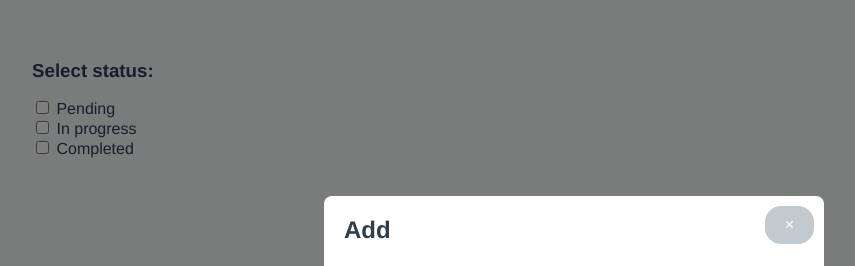
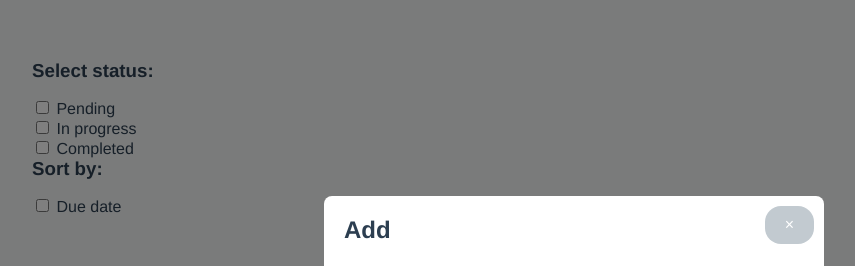
Before and after one commit to JAIOMP/Task-Manager, a Vue app: page / in a window 1280 px wide. Shown: the top 266 px of the page, without its empty margins (66-921 px from the left). Built offline with nearby package versions, Linux system fonts and the light colour scheme.

Commit message:
feat: added sort and filters functionality through store

```diff
--- a/src/components/TaskFilter.vue
+++ b/src/components/TaskFilter.vue
@@ -1,9 +1,18 @@
 <script setup lang="ts">
 import TaskStatus from './TaskStatus.vue'
-import { useTaskStore } from '@/stores/taskStore'
+import { withDefaults, defineProps } from 'vue'
 import Heading from './atoms/Heading.vue'
+import Checkbox from './atoms/Checkbox.vue'
 
-const { setFilters } = useTaskStore()
+interface Props {
+  setFilters: () => void
+  sortTaskByDueDate: () => void
+}
+
+withDefaults(defineProps<Props>(), {
+  setFilters: () => {},
+  sortTaskByDueDate: () => {}
+})
 
 </script>
 
@@ -14,6 +23,9 @@ const { setFilters } = useTaskStore()
       :isFilter="true"
       :setFilter="setFilters"
     />
+
+    <Heading tag="h3">Sort by: </Heading>
+    <Checkbox label="Due date" value="Due date" :change="sortTaskByDueDate" />
   </div>
 </template>
 
--- a/src/components/TaskList.vue
+++ b/src/components/TaskList.vue
@@ -1,33 +1,12 @@
 <script setup lang="ts">
-import { Task } from '@/configs/types'
 import { useTaskStore } from '@/stores/taskStore'
-import { computed } from 'vue';
 
 const store = useTaskStore()
-
-const filteredTasks = computed(() => {
-  let filteredTasks: Task[] = []
-  const { filters, tasks } = store
-  let filtersName = Object.keys(filters)
-
-  if(filtersName.length > 0) {
-    for(const filter of filtersName) {
-      for(const task of tasks) {
-        if(task.status === filter) {
-          filteredTasks.push(task)
-        }
-      }
-    }
-    return filteredTasks
-  }
-
-  return tasks
-})
 
 </script>
 <template>
   <div class="todo__task-list">
-    <div v-for="task in filteredTasks" :key="task.id" class="todo__task-card">
+    <div v-for="task in store.tasks" :key="task.id" class="todo__task-card">
       <div class="todo__task-title-desc">
         <h2 class="todo__task-title">{{  task.title }}</h2>
         <p>{{ task.description }}</p>
--- a/src/components/TaskManager.vue
+++ b/src/components/TaskManager.vue
@@ -1,13 +1,16 @@
 <script setup lang="ts">
-import TaskList from './TaskList.vue';
-import TaskFilter from './TaskFilter.vue';
+import { useTaskStore } from '@/stores/taskStore'
+import TaskList from './TaskList.vue'
+import TaskFilter from './TaskFilter.vue'
 import UpdateTask from './UpdateTask.vue'
+
+const store = useTaskStore()
 
 </script>
 
 <template>
   <div class="todo__task-manager">
-    <TaskFilter />
+    <TaskFilter :setFilters="store.setFilters" :sortTaskByDueDate="store.sortTasks"/>
     <TaskList />
     <UpdateTask />
   </div>
--- a/src/components/atoms/Button.vue
+++ b/src/components/atoms/Button.vue
@@ -1,5 +1,5 @@
 <script setup lang="ts">
-import { withDefaults, defineProps } from 'vue';
+import { withDefaults, defineProps } from 'vue'
 
 type ButtonType = 'button' | 'submit' | 'reset'
 
--- a/src/components/atoms/Checkbox.vue
+++ b/src/components/atoms/Checkbox.vue
@@ -1,5 +1,5 @@
 <script setup lang="ts">
-import { withDefaults, defineProps } from 'vue';
+import { withDefaults, defineProps } from 'vue'
 
 interface Props {
   change: () => void
--- a/src/components/atoms/Heading.vue
+++ b/src/components/atoms/Heading.vue
@@ -1,5 +1,5 @@
 <script setup lang="ts">
-import { withDefaults, defineProps } from 'vue';
+import { withDefaults, defineProps } from 'vue'
 
 type Tag = 'h1' | 'h2' | 'h3' | 'p'
 
--- a/src/components/atoms/Input.vue
+++ b/src/components/atoms/Input.vue
@@ -1,5 +1,5 @@
 <script setup lang="ts">
-import { withDefaults, defineProps } from 'vue';
+import { withDefaults, defineProps } from 'vue'
 
 interface Props {
   placeholder: string
--- a/src/stores/taskStore.ts
+++ b/src/stores/taskStore.ts
@@ -4,29 +4,60 @@ import { defineStore } from 'pinia';
 export const useTaskStore = defineStore({
   id: 'taskStore',
   state: () => ({
+    initTasks: [] as Task[],
     tasks: [] as Task[],
-    filters: {} as { [key: string]: boolean }
+    filters: {} as { [key: string]: boolean },
+    isSortedByDueDate: false as boolean
   }),
   actions: {
     addTask(task: Task) {
-      this.tasks.push(task);
+      this.initTasks.push(task)
+      this.tasks = this.initTasks
     },
     updateTask(updatedTask: Task) {
-      const index = this.tasks.findIndex(task => task.id === updatedTask.id);
+      const index = this.initTasks.findIndex(task => task.id === updatedTask.id);
       if (index !== -1) {
-        this.tasks[index] = updatedTask;
+        this.initTasks[index] = updatedTask;
       }
     },
     deleteTask(taskId: number) {
-      this.tasks = this.tasks.filter(task => task.id !== taskId);
+      this.initTasks = this.initTasks.filter(task => task.id !== taskId);
+      this.tasks = this.initTasks
+      this.setFilters()
     },
-    setFilters(event: Event) {
-      const filterTarget = (event.target as HTMLInputElement)
+    setFilters(event?: Event) {
+      const filterTarget = (event?.target as HTMLInputElement)
+      const tasks = []
 
-      if(filterTarget.checked) {
-        this.filters[filterTarget.value] = true
+      if(filterTarget?.checked) {
+        this.filters[filterTarget?.value] = true
       } else {
-        delete this.filters[filterTarget.value]
+        delete this.filters[filterTarget?.value]
+      }
+
+      const filtersName = Object.keys(this.filters)
+
+      if(filtersName.length > 0) {
+        for(const filter of filtersName) {
+          for(const task of this.initTasks) {
+            if(task.status === filter) {
+              tasks.push(task)
+            }
+          }
+        }
+      } else {
+        this.tasks = this.initTasks
+        return
+      }
+
+      this.tasks = tasks
+    },
+    sortTasks(event?: Event) {
+      const target = event!.target as HTMLInputElement
+      if(target.checked) {
+        this.tasks = this.tasks.sort((task1, task2) => task1.dueDate.localeCompare(task2.dueDate))
+      } else {
+        this.setFilters()
       }
     }
   },
```
